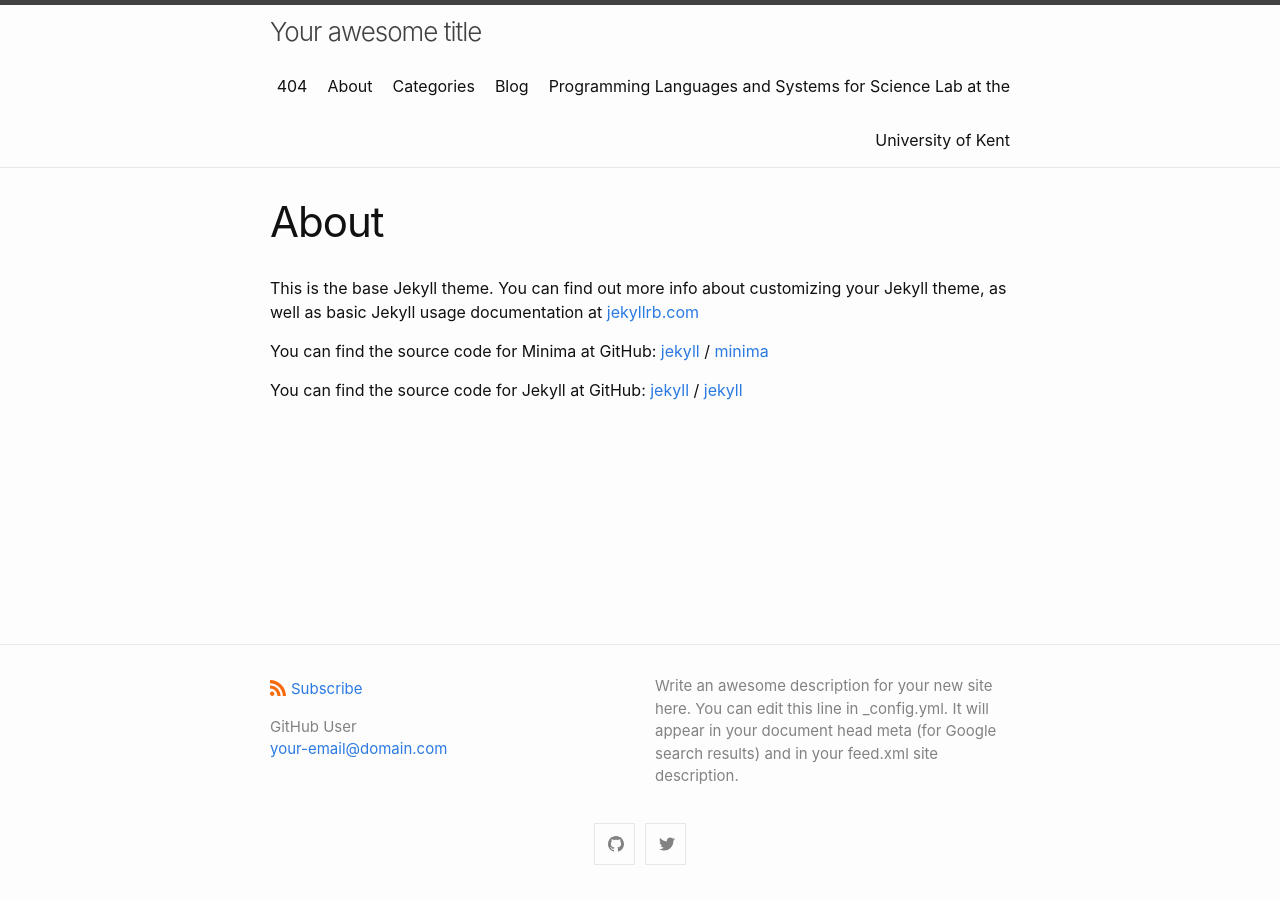
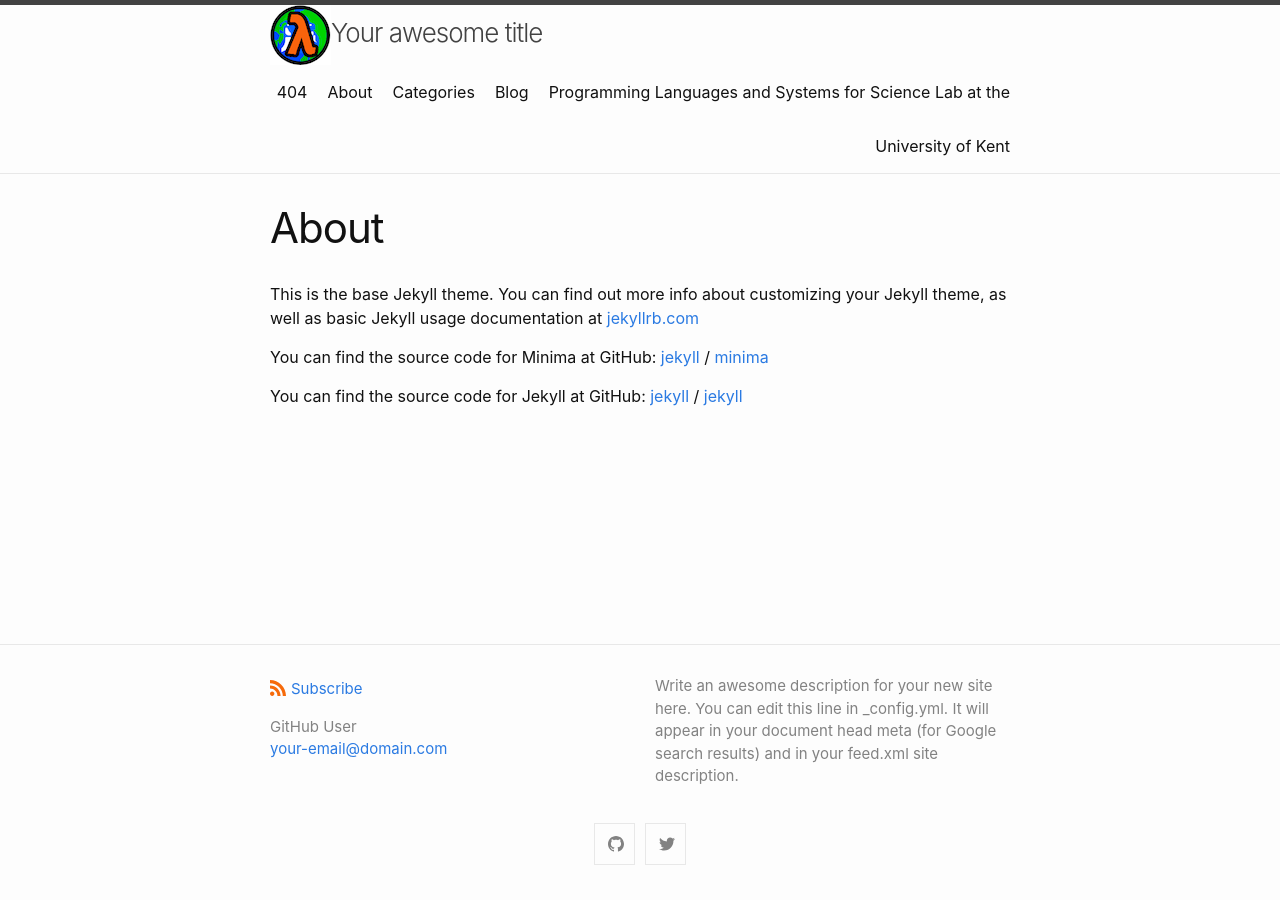
Before and after one commit to plas4sci/plas4sci.github.io, a Jekyll site: the page built from about.md, in a window 1280 px wide. Built offline with Jekyll 4.4.1, drawn with Linux system fonts in a browser that asks for light colours.

Commit message:
Update header.html

```diff
--- a/_includes/header.html
+++ b/_includes/header.html
@@ -4,7 +4,7 @@
     {%- assign default_paths = site.pages | map: "path" -%}
     {%- assign page_paths = site.header_pages | default: default_paths -%}
     {%- assign titles_size = site.pages | map: 'title' | join: '' | size -%}
-    <a class="site-title" rel="author" href="{{ "/" | relative_url }}">{{ site.title | escape }}</a>
+    <a class="site-title" rel="author" href="{{ "/" | relative_url }}"><img src="https://raw.githubusercontent.com/plas4sci/plas4sci.github.io/main/logo-final-small.png" />{{ site.title | escape }}</a>
 
     {%- if titles_size > 0 -%}
       <nav class="site-nav">
```
